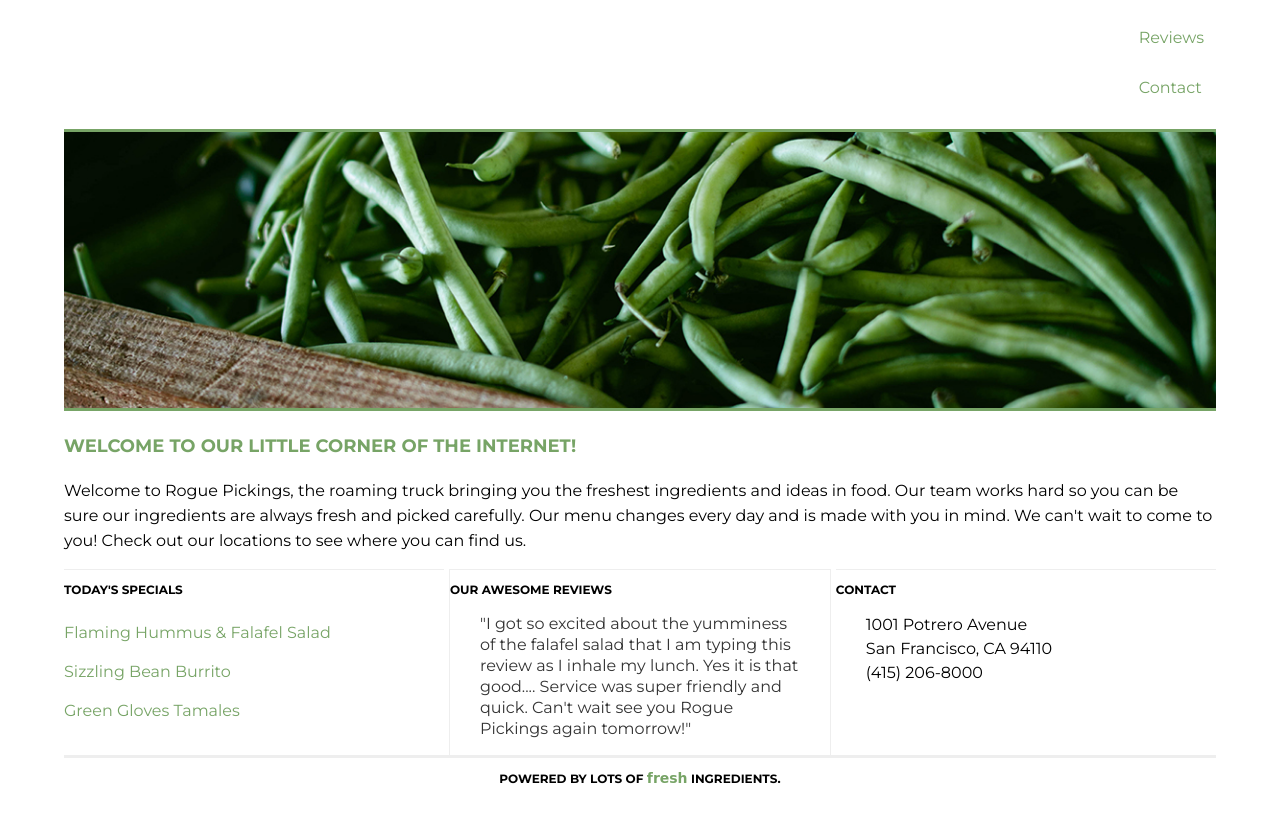
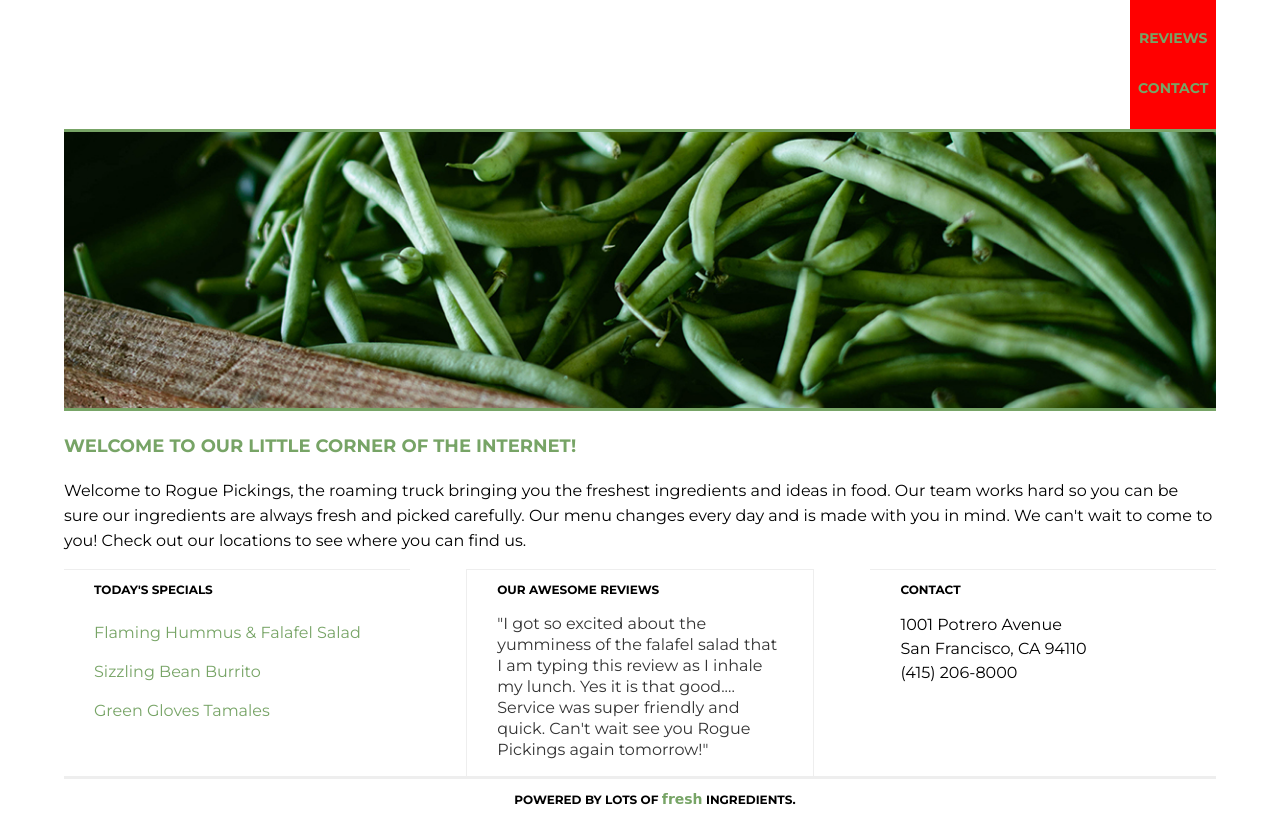
Before and after one commit to ebrown48/Static-Site-Responsive, a plain HTML site: page index.html in a window 1280 px wide. Shown: the part 203-1022 px from the top of the page. Before the commit the page ends 1001 px from the top, so only its background shows below. Drawn offline with Linux system fonts and the light colour scheme; a web font is replaced by a local one.

Commit message:
css/main.css

```diff
--- a/css/main.css
+++ b/css/main.css
@@ -44,7 +44,7 @@ h3 {
 p {
 	font-size: 14px;
 	line-height: 21px;
-    padding: 0 30px;
+    padding: 0 15px;
 }
 
 /*The widths are in a percentage!*/
@@ -64,12 +64,12 @@ header h1 span {
 	color: #77a466;
 }
 
-h/*eader nav {
+/*header nav {
 	float: right;
 	padding: 46px 0;
-}*/
+}
 
-/*header nav ul {
+header nav ul {
 	margin: 0;
 	padding: 0;
 }*/
@@ -100,6 +100,7 @@ nav {
 
 ul {
 	list-style-type: none;
+	padding-left: 0;
 }
 
 /*The widths are in a percentage!*/
@@ -118,7 +119,7 @@ ul {
 	width: 100%;
 	margin: 0 auto;
 	display: flex;
-	justify-content: start;
+	justify-content: flex-start;
 	align-items: center;
 	flex-flow: row wrap;
 	flex-direction: column;
@@ -187,6 +188,7 @@ ul {
 	color: #333;
 	font-size: 16px;
 	line-height: 21px;
+	padding: 0;
 }
 
 .address {
@@ -221,17 +223,17 @@ footer span {
 	flex-direction: row;
 
 	}
+
 	.section-one,
 	.section-two,
 	.section-three {
-	width: 33%;
-	/*height: auto;
-	float: left;*/
+	width: 30%;
 	border-top: 1px solid #eee;
-	/*display: flex;*/
 	justify-content: center;
 	flex-direction: row;
-	}
+	/*height: auto;
+	float: left;
+	display: flex;*/
 }
 
 	.section-two {
@@ -239,6 +241,23 @@ footer span {
 		border-right: 1px solid #eee;
 	}
 
+	h3 {
+		padding-left: 30px;
+	}
+
+	.menu {
+		padding-left: 30px;
+	}
+
+	.reviews {
+		padding-left: 30px;
+		padding-right: 30px;
+	}
+
+	.address {
+		padding-left: 30px;
+	}
+}
 @media screen and (min-width: 1200px) {
 	header {
 		display: flex;
@@ -249,6 +268,7 @@ header {
 	nav {
 		display: flex;
 		flex-direction: row;
+		background-color: red;
 	}
 
 	/*header nav {
@@ -264,4 +284,5 @@ nav {
 		justify-content: flex-end;
 		align-content: flex-start;
 	}*/
+
 }
```
Lines whose indentation alone changed are shown as unchanged.
